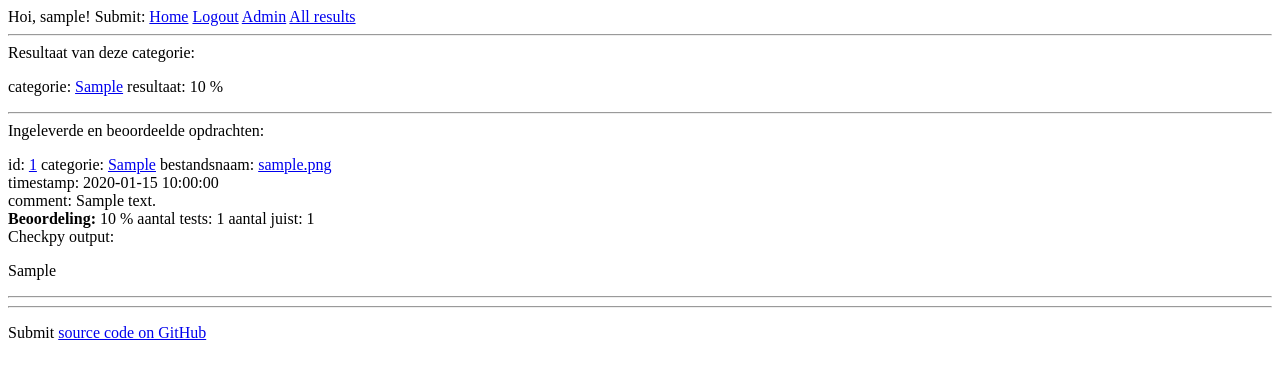
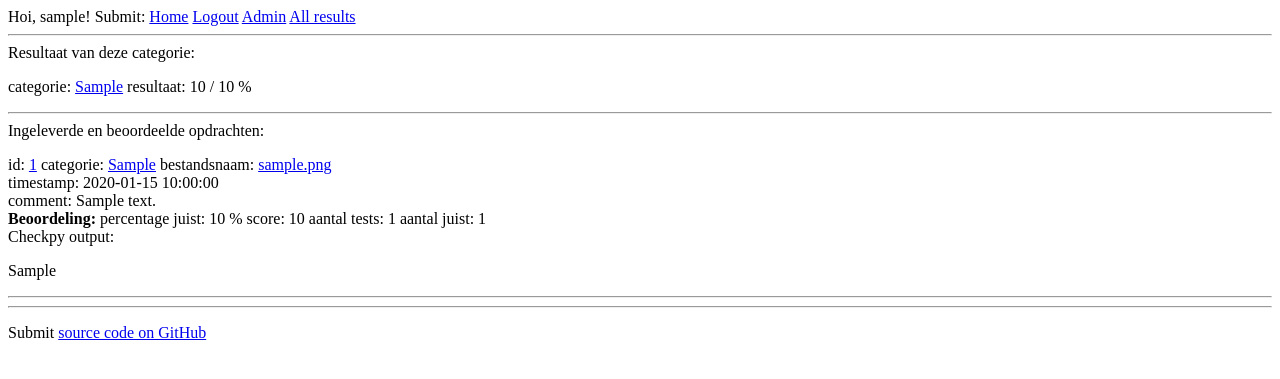
Before and after one commit to tomkooij/submit, a Flask app: a page that uses app/templates/_result.html in a window 1280 px wide. Shown: the top 379 px of the page. Run offline with Flask 2, Linux system fonts and the light colour scheme; a user stored in the database is signed in; tables that the repository leaves empty hold one stand-in row (values such as "Sample post").

Commit message:
Add score to result page

```diff
--- a/app/models.py
+++ b/app/models.py
@@ -14,13 +14,13 @@ from app import db, login
 #            'appel', 'reeks', 'findmatches', 'afstand',
 #            'monopoly_realistisch', 'nulpunten']
 
-opdrachten = {#naam, score
+opdracht_score = {#naam, score
                 'rechthoek': 0,
                 'vierkant': 10,
                 'trapezium': 20,
                 'hoogsteuitkomst': 10,
              }
-categories = list(opdrachten.keys())
+categories = list(opdracht_score.keys())
 
 
 class User(UserMixin, db.Model):
@@ -45,6 +45,9 @@ class User(UserMixin, db.Model):
 
     def best_submission(self, category):
         return Submission.query.filter_by(user_id=self.id, category=category, is_graded=True).order_by(Submission.score.desc()).first()
+
+    def best_score(self, category):
+        return self.best_submission(category).score
 
     def __init__(self, username=None, naam=None, email=None):
         assert username is not None
--- a/app/routes.py
+++ b/app/routes.py
@@ -13,6 +13,12 @@ def best_submissions(user):
     """return a list of the best submissions per category for a user"""
     results = [user.best_submission(category) for category in categories]
     return [x for x in results if x is not None]
+
+
+def total_score(user):
+    """returns the total score (cijfer?) for a user"""
+    scores = [user.best_score(category) for category in categories]
+    return sum(scores)
 
 
 @app.route('/show/<path:path>')
@@ -48,7 +54,6 @@ def all_results_page():
     stats = {}
     for user in users:
         stats[user] = best_submissions(user)
-        results = [user.best_submission('hello')]
     return render_template('all_results.html', stats=stats)
 
 
@@ -72,8 +77,9 @@ def index():
     queued_submissions = current_user.ungraded_submissions().all()
 
     results = best_submissions(current_user)
+    score = total_score(current_user)
 
-    return render_template("index.html", title='Home Page', form=form, queued_submissions=queued_submissions, results=results)
+    return render_template("index.html", title='Home Page', form=form, queued_submissions=queued_submissions, results=results, score=score)
 
 
 @app.route('/login', methods=['GET', 'POST'])
--- a/app/templates/_result.html
+++ b/app/templates/_result.html
@@ -1,7 +1,7 @@
 {% block content %}
       <div><p>
         categorie: <a href="/results/{{result.category}}">{{ result.category }}</a>
-        resultaat: {{ result.score }} %
+        resultaat: {{ result.score }} / {{ result.percentage }} %
       </p></div>
       <hr>
 {% endblock %}
--- a/app/templates/_submission.html
+++ b/app/templates/_submission.html
@@ -12,7 +12,7 @@
       {%if submission.is_graded %}
           <br>
           <b>Beoordeling: </b>
-          {{ submission.score }} %
+          percentage juist: {{ submission.percentage }} % score: {{ submission.score }}
           aantal tests: {{submission.nTests}}
           aantal juist: {{submission.nPassed}}
           <br>
--- a/app/templates/index.html
+++ b/app/templates/index.html
@@ -7,6 +7,9 @@
     {% include '_submit.html' %}
     ---
     <h3>Resultaten:</h3>
+    Totaal score: {{ score }}
+    <p>
+    ---
     {% for result in results %}
         {%include '_result.html' %}
     {% endfor %}
--- a/run_checkpy.py
+++ b/run_checkpy.py
@@ -4,7 +4,7 @@ import re
 import os, shutil, tempfile
 
 from app import db
-from app.models import User, Submission, opdrachten
+from app.models import User, Submission, opdracht_score
 
 
 UPLOAD_PATH = 'uploads'
@@ -69,7 +69,7 @@ for sub in subs:
             output = remove_ansi_escape('\n'.join(results['output']))
             if nTests:
                 percentage = nPassed/nTests * 100
-                max_score = opdrachten.get(sub.category, None)
+                max_score = opdracht_score.get(sub.category, None)
                 if max_score:
                     score = int(nPassed/nTests * max_score)
                     print('Max score is: {}'.format(max_score))
```
